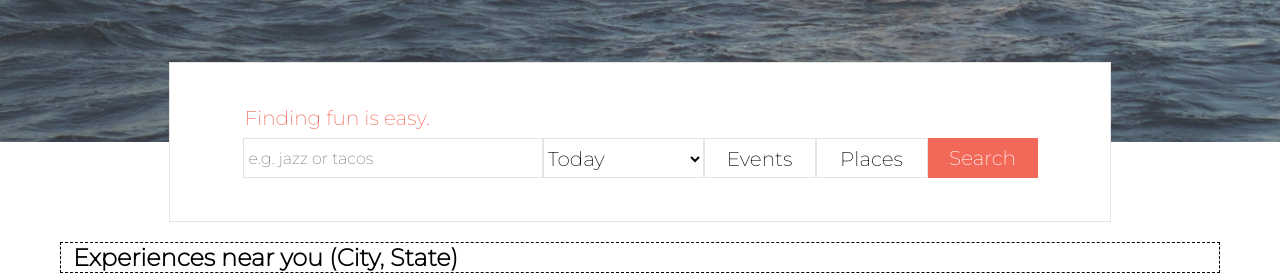
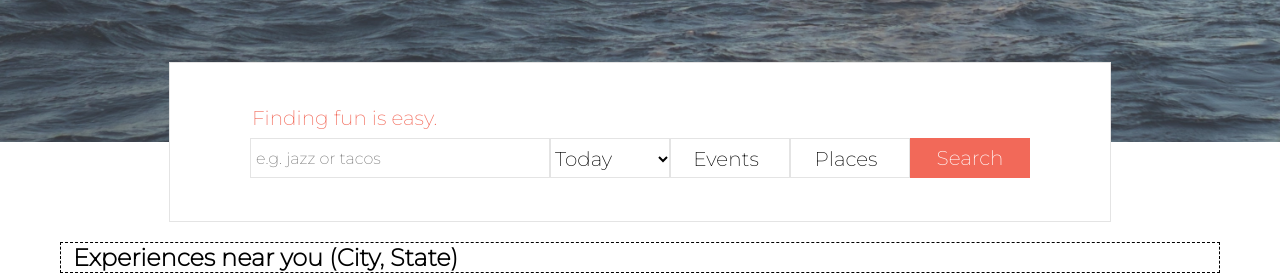
Before and after one commit to azureowl/GoodTimes, a plain HTML site: page index.html in a window 1280 px wide. Shown: the part 452-727 px from the top of the page. Drawn offline with nearby package versions, Linux system fonts and the light colour scheme; a script that the page names is missing.

Commit message:
Finished form style

```diff
--- a/css/index.css
+++ b/css/index.css
@@ -165,18 +165,20 @@ label {
 
     label {
         border: 1px solid #e4e4e4;
-        /* display: inline-block; */
         margin: initial;
         float: left;
+    }
+
+    label, form button, select {
+        width: 80px;
     }
 
     label[for="event"], label[for="place"] {
         display: flex;
         line-height: 40px;
-        /* padding: 0 16px; */
     }
 
-    form select {
+    select {
         background-color: transparent;
         border: 0;
         border-radius: 0;
@@ -220,7 +222,7 @@ label {
     }
 
     .search {
-        width: 300px
+        width: 200px
     }
 
     .search input {
@@ -243,3 +245,19 @@ label {
         height: initial;
     }
 }
+
+@media (min-width: 1000px) {
+    .search {
+        width: 300px;
+    }
+
+    label, form button, select {
+        width: 100px;
+    }
+}
+
+@media (min-width: 1200px) {
+    label, form button, select {
+        width: 120px;
+    }
+}
```
